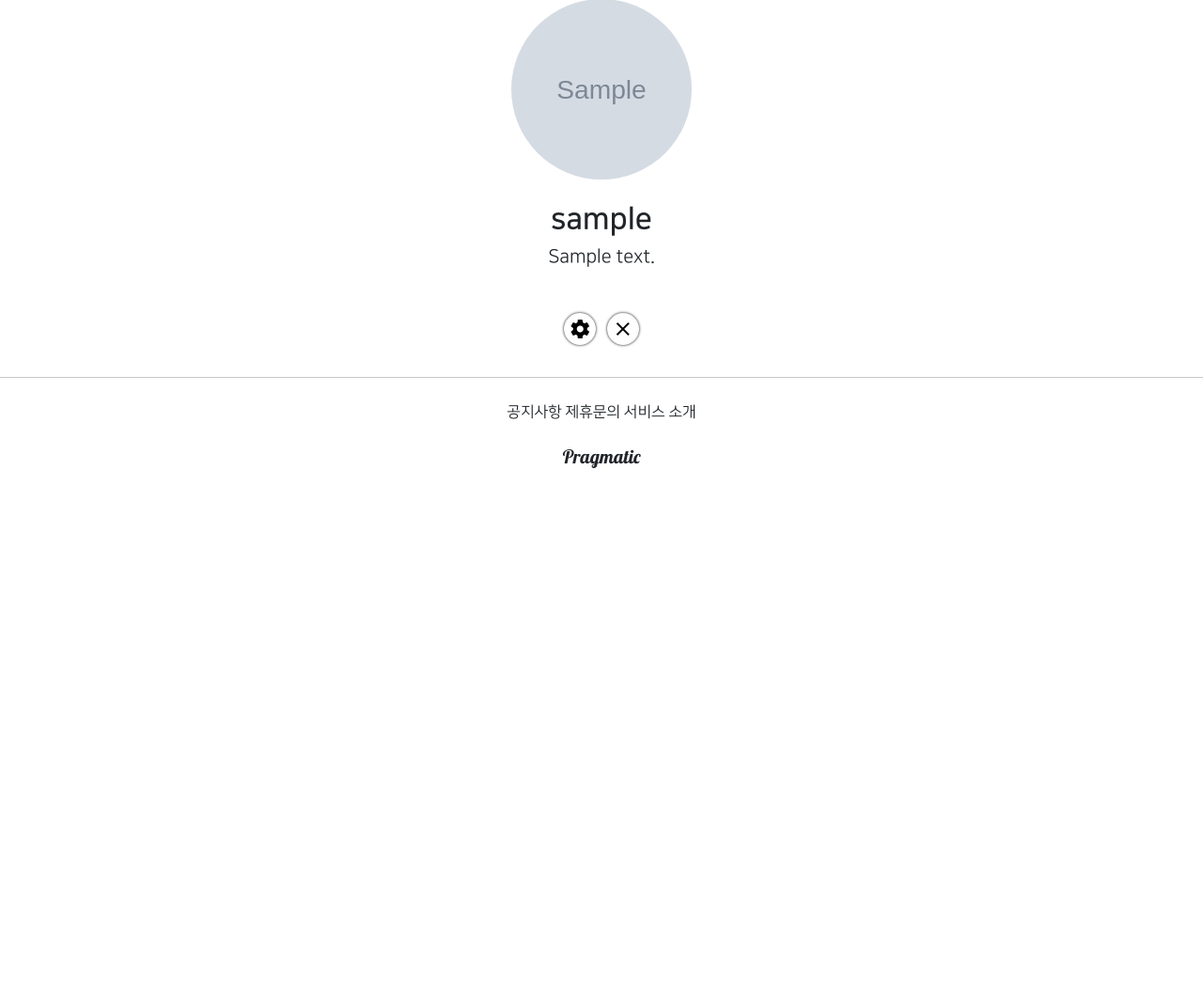
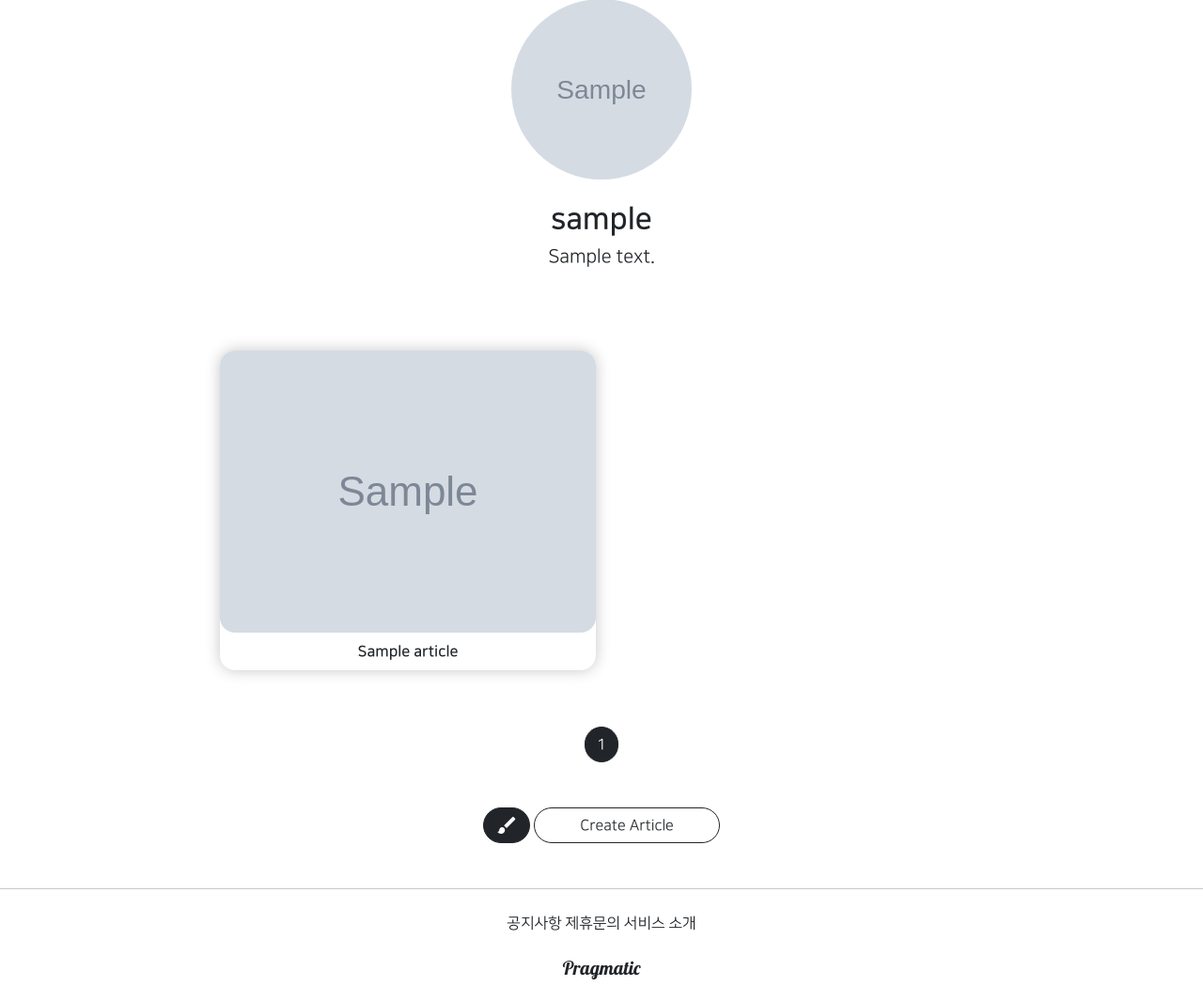
Before and after one commit to M1nseoPark/gis_4ban_2, a Django app: page /accounts/detail/1 in a window 1280 px wide. Shown: the part 274-1340 px from the top of the page at 94% size. Before the commit the page ends 772 px from the top, so only its background shows below. Run offline with Django 3.2, Linux system fonts and the light colour scheme; tables that the repository leaves empty hold one stand-in row (values such as "Sample post"); grey boxes marked "Sample" are stand-in pictures; parts of the project's set-up code (start-up, migrations or seed data) failed here and were passed over; some libraries are stand-ins or nearby versions.

Commit message:
8/18 4ban class commit 4

```diff
--- a/accountapp/templates/accountapp/detail.html
+++ b/accountapp/templates/accountapp/detail.html
@@ -27,6 +27,8 @@
             {% endif %}
         </div>
 
+        {% if user == target_user %}
+
         <div>
             <a href="{% url 'accountapp:update' pk=target_user.pk %}"
                class="material-icons round_button mx-1">
@@ -37,6 +39,12 @@
                 close
             </a>
         </div>
+
+        {% endif %}
+    </div>
+
+    <div>
+        {% include 'snippets/list_fragment.html' with article_list=object_list %}
     </div>
 
 {% endblock %}
--- a/accountapp/views.py
+++ b/accountapp/views.py
@@ -8,10 +8,12 @@ from django.shortcuts import render
 from django.urls import reverse, reverse_lazy
 from django.utils.decorators import method_decorator
 from django.views.generic import CreateView, DetailView, UpdateView, DeleteView
+from django.views.generic.list import MultipleObjectMixin
 
 from accountapp.decorators import account_ownership_required
 from accountapp.forms import AccountCreationForm
 from accountapp.models import NewModel
+from articleapp.models import Article
 
 
 @login_required
@@ -37,10 +39,16 @@ class AccountCreateView(CreateView):
     template_name = 'accountapp/create.html'
 
 
-class AccountDetailView(DetailView):
+class AccountDetailView(DetailView, MultipleObjectMixin):
     model = User
     context_object_name = 'target_user'
     template_name = 'accountapp/detail.html'
+
+    paginate_by = 20
+
+    def get_context_data(self, **kwargs):
+        article_list = Article.objects.filter(writer=self.object)
+        return super().get_context_data(object_list=article_list, **kwargs)
 
 
 has_ownership = [login_required, account_ownership_required]
```
